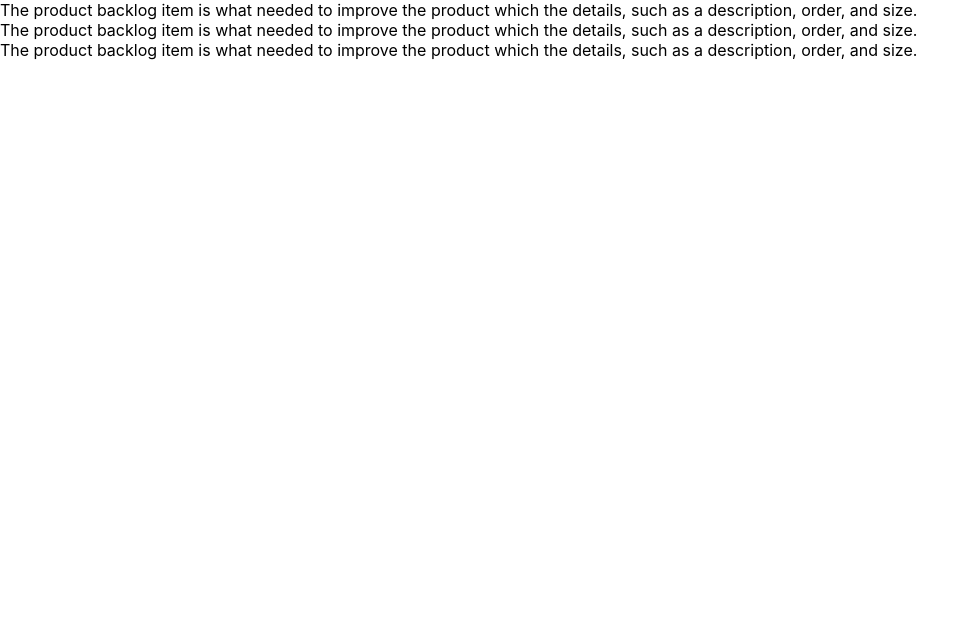
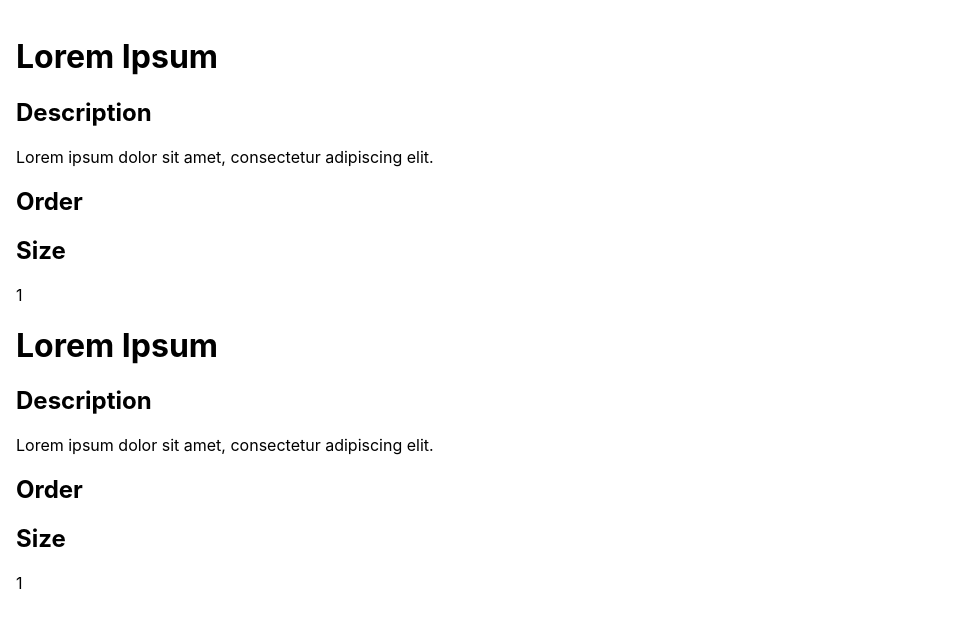
Before and after one commit to oliverkocsis/product-backlog, a React (Create React App) app: page / in a window 1280 px wide. Shown: the top 628 px of the page, without its empty margins (0-979 px from the left). Built offline with nearby package versions, Linux system fonts and the light colour scheme.

Commit message:
The `product backlog item` is what needed to improve the product with the details, such as a `title`, `description`, `order`, and `size`.

```diff
--- a/public/index.html
+++ b/public/index.html
@@ -24,7 +24,7 @@
       work correctly both with client-side routing and a non-root public URL.
       Learn how to configure a non-root public URL by running `npm run build`.
     -->
-    <title>React App</title>
+    <title>Product Backlog</title>
   </head>
   <body>
     <noscript>You need to enable JavaScript to run this app.</noscript>
--- /dev/null
+++ b/src/ProductBacklog.css
@@ -0,0 +1,3 @@
+.ProductBacklog {
+    padding: 1em;
+}
--- a/src/ProductBacklog.js
+++ b/src/ProductBacklog.js
@@ -1,13 +1,28 @@
 import React, { useState } from 'react';
+import './ProductBacklog.css'
 import ProductBacklogItem from './ProductBacklogItem';
+
 
 function ProductBacklog() {
 
-    const [productBacklogItems, setProductBacklogItems] = useState([1, 2, 3]);
+    const example = {
+        title: 'Lorem Ipsum',
+        description: 'Lorem ipsum dolor sit amet, consectetur adipiscing elit.',
+        size: 1
+    };
+
+    const [productBacklogItems, setProductBacklogItems] = useState([{ ...example }, { ...example }]);
 
     return (
-        <div>
-            {productBacklogItems.map(productBacklogItem => <ProductBacklogItem></ProductBacklogItem>)}
+        <div className='ProductBacklog'>
+            {productBacklogItems.map((productBacklogItem, index) => (
+                <ProductBacklogItem
+                    key={index}
+                    title={productBacklogItem.title}
+                    description={productBacklogItem.description}
+                    size={productBacklogItem.size}>
+                </ProductBacklogItem>
+            ))}
         </div>
     );
 }
--- a/src/ProductBacklogItem.js
+++ b/src/ProductBacklogItem.js
@@ -1,9 +1,24 @@
 import React from 'react';
+import PropTypes from 'prop-types';
 
-function ProductBacklogItem() {
+function ProductBacklogItem(props) {
     return (
-        <div>The product backlog item is what needed to improve the product which the details, such as a description, order, and size.</div>
+        <div>
+            <h1>{props.title}</h1>
+            <h2>Description</h2>
+            <p>{props.description}</p>
+            <h2>Order</h2>
+            <p>{props.order}</p>
+            <h2>Size</h2>
+            <p>{props.size}</p>
+        </div>
     );
 }
 
+ProductBacklogItem.propTypes = {
+    title: PropTypes.string.isRequired,
+    description: PropTypes.string,
+    size: PropTypes.number
+};
+
 export default ProductBacklogItem;
```
Also changed, not shown: 2 other files (tests, documents, lock files or other folders).
